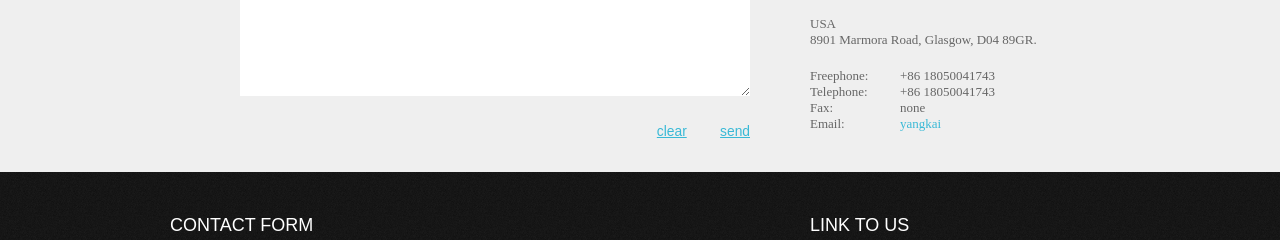
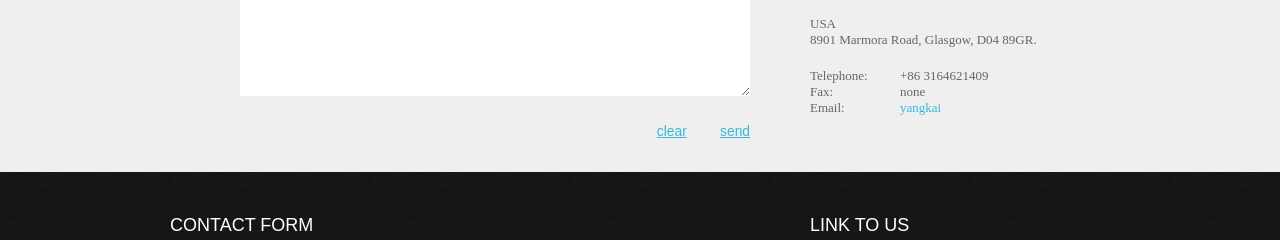
Before and after one commit to kyle-yangkai/cssStudy, a plain HTML site: page 网站临摹/show/contact.html in a window 1280 px wide. Shown: the part 492-732 px from the top of the page. Drawn offline with Linux system fonts and the light colour scheme; some packages are replaced by stand-ins of ours.

Commit message:
Update contact.html

```diff
--- a/网站临摹/show/contact.html
+++ b/网站临摹/show/contact.html
@@ -67,10 +67,9 @@
 							<p class="font5">8901 Marmora Road, Glasgow, D04 89GR.</p>
 						</div>
 						<div class="main-right-bottom">
-							<p class="font5"><span>Freephone:</span>+86 18050041743</p>
-							<p class="font5"><span>Telephone:</span>+86 18050041743</p>
+							<p class="font5"><span>Telephone:</span>+86 3164621409</p>
 							<p class="font5"><span>Fax:</span> none</p>
-							<p class="font5"><span>Email:</span><a href="mailto:799958066@qq.com">yangkai</a></p>
+							<p class="font5"><span>Email:</span><a href="mailto:1186211204@qq.com">yangkai</a></p>
 						</div>
 					</div>
 			    </div>
```
